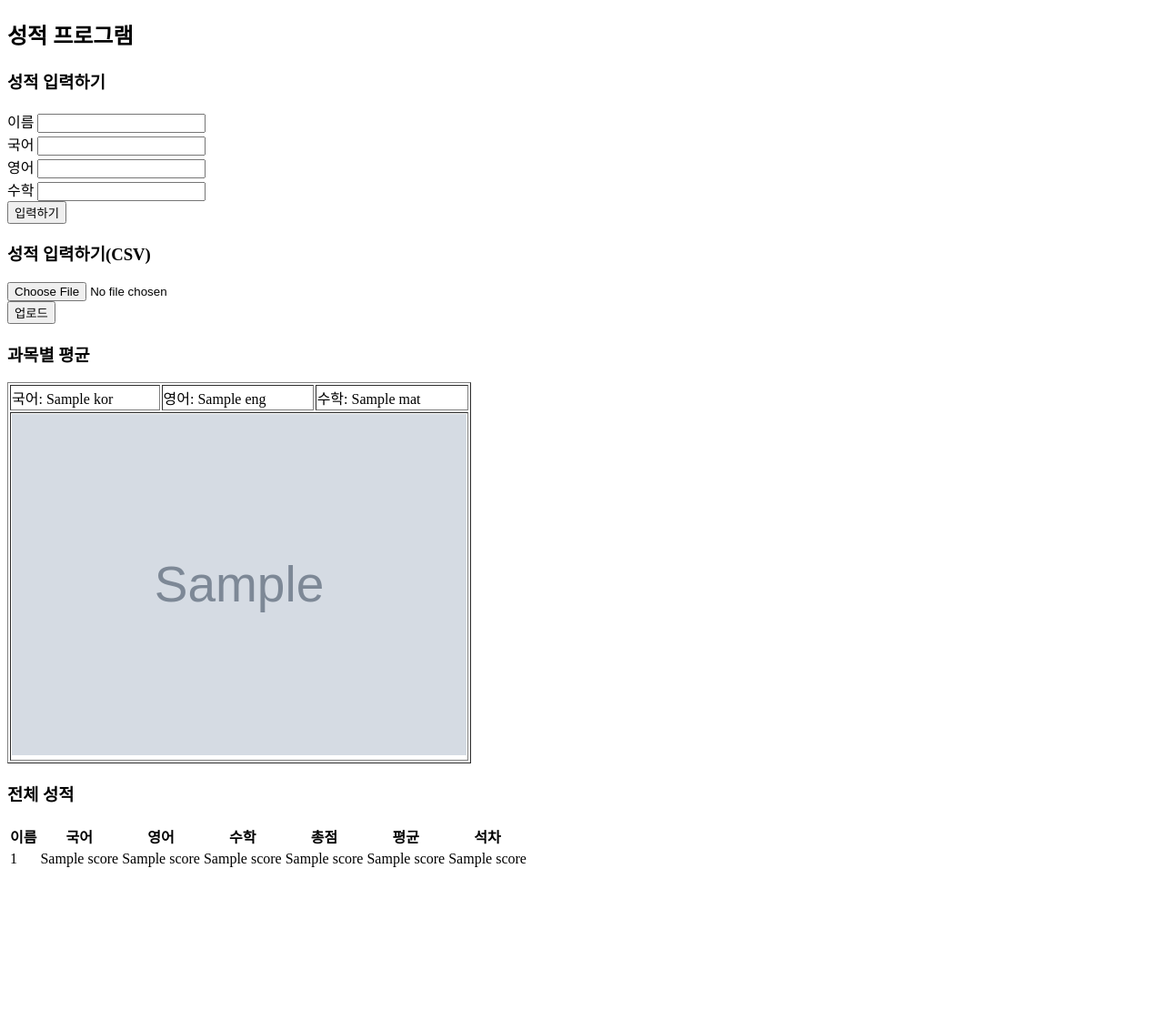
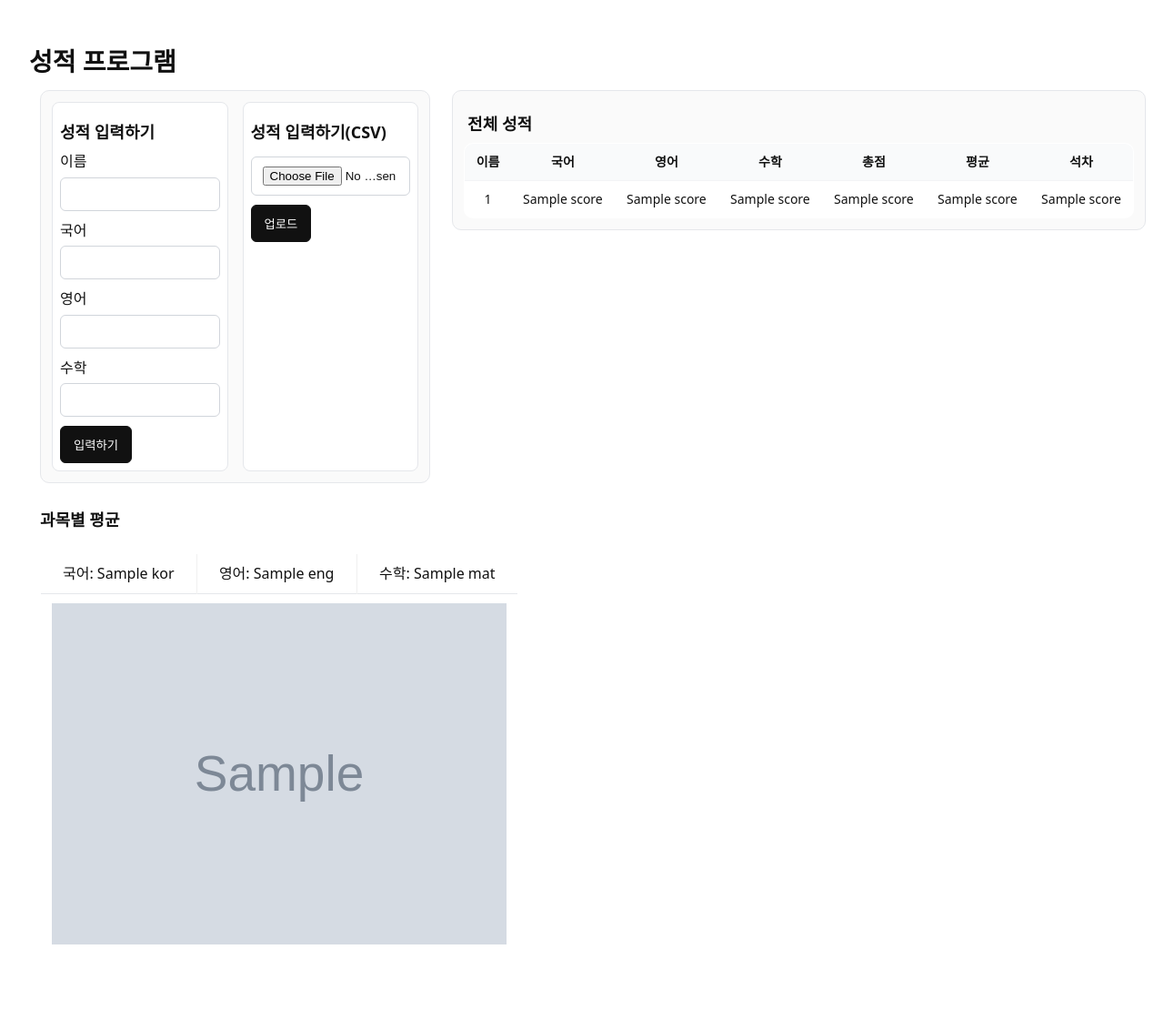
Before and after one commit to tasueom/20251020-score-Matplotlib, a Flask app: template templates/index.html in a window 1280 px wide. Shown: the whole page at 91% size. Before the commit the page ends 953 px from the top, so only its background shows below. Run offline with Flask 3, Linux system fonts and the light colour scheme; the template is opened without the code that fills it: most values are stand-ins (such as "Sample title", 1, 10 or a date in 2020); grey boxes marked "Sample" are stand-in pictures; parts of the project's set-up code (start-up, migrations or seed data) failed here and were passed over.

Commit message:
chore: style.css 추가

```diff
--- /dev/null
+++ b/static/css/style.css
@@ -0,0 +1,127 @@
+*{box-sizing:border-box;margin:0;padding:0}
+body{
+  font-family:system-ui,-apple-system,Segoe UI,Roboto,Helvetica,Arial,sans-serif;
+  background:#fff;
+  color:#111;
+  line-height:1.4;
+  padding:32px; /* ← 전체 여백 추가 */
+}
+
+h2{font-size:28px;margin:16px 0 12px 0;font-weight:700}
+h3{font-size:18px;margin:12px 0 8px 0}
+
+.container{
+  display:grid;
+  grid-template-columns: 36% 64%;
+  grid-template-rows: auto;
+  gap:24px;
+  align-items:start;
+  padding:0 12px 24px 12px;
+}
+
+.content{
+  background:#fff;
+}
+
+.left{
+  display:grid;
+  grid-template-rows: auto 1fr;
+  gap:16px;
+}
+
+.input_part{
+  display:grid;
+  grid-template-columns: 1fr 1fr;
+  gap:16px;
+  padding:12px;
+  border:1px solid #e5e7eb;
+  border-radius:10px;
+  background:#fafafa;
+}
+
+.form_input, .csv_input{
+  padding:8px;
+  background:#fff;
+  border:1px solid #e5e7eb;
+  border-radius:8px;
+}
+
+.form_input form input[type="text"],
+.csv_input input[type="file"]{
+  width:100%;
+  padding:10px 12px;
+  margin:6px 0 10px 0;
+  border:1px solid #d1d5db;
+  border-radius:6px;
+  background:#fff;
+}
+
+button{
+  padding:10px 14px;
+  border:1px solid #111;
+  background:#111;
+  color:#fff;
+  border-radius:6px;
+  cursor:pointer;
+}
+button:hover{opacity:.9}
+
+.left table{
+  width:100%;
+  border-collapse:collapse;
+  background:#fff;
+  border:1px solid #e5e7eb;
+  border-radius:8px;
+  overflow:hidden;
+}
+
+.left td{
+  padding:10px 12px;
+  border-right:1px solid #f0f0f0;
+  text-align:center;
+}
+.left td:last-child{border-right:none}
+.left td[colspan]{text-align:center}
+
+.right{
+  padding:12px;
+  border:1px solid #e5e7eb;
+  border-radius:10px;
+  background:#fafafa;
+}
+
+.right h3{margin-left:4px}
+
+.right table{
+  width:100%;
+  border-collapse:collapse;
+  background:#fff;
+  border:1px solid #e5e7eb;
+  border-radius:10px;
+  overflow:hidden;
+}
+
+.right th, .right td{
+  padding:10px 12px;
+  border-bottom:1px solid #f3f4f6;
+  text-align:center;
+  font-size:14px;
+}
+
+.right th{
+  background:#f9fafb;
+  font-weight:700;
+}
+
+.noti{padding:8px 4px;color:#6b7280}
+
+@media (max-width: 1100px){
+  .container{grid-template-columns: 1fr}
+  .right{order:2}
+  .left{order:1}
+}
+
+@media (max-width: 640px){
+  .input_part{grid-template-columns:1fr}
+  button{width:100%}
+}
--- a/templates/index.html
+++ b/templates/index.html
@@ -4,14 +4,15 @@
     <meta charset="UTF-8">
     <meta name="viewport" content="width=device-width, initial-scale=1.0">
     <title>성적 프로그램</title>
+    <link rel="stylesheet" href="{{ url_for('static', filename='css/style.css') }}">
 </head>
 <body>
     <h2>성적 프로그램</h2>
     <div class="container">
         <div class="left content">
-            <h3>성적 입력하기</h3>
             <div class="input_part">
                 <div class="form_input">
+                    <h3>성적 입력하기</h3>
                     <form method="post" action="{{url_for('add_score')}}">
                         이름
                         <input type="text" name="sname" required><br>
```
